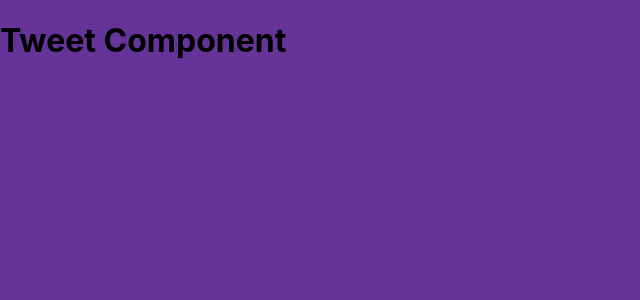
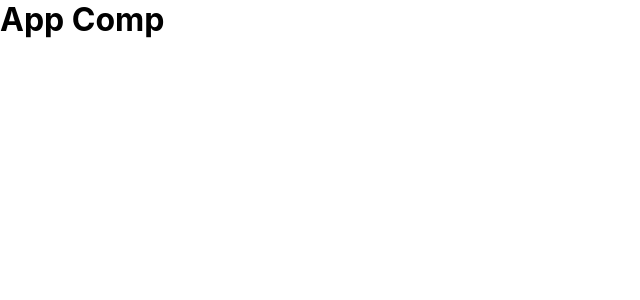
Before and after one commit to Sithija97/React-Development, a React (Create React App) app: page / in a window 1280 px wide. Shown: the top 300 px of the page, without its empty margins (0-640 px from the left). Built offline with nearby package versions, Linux system fonts and the light colour scheme.

Commit message:
played with the code

```diff
--- a/src/App.css
+++ b/src/App.css
@@ -1,4 +1,11 @@
-
-*{
-  background-color:rebeccapurple;
+/* *{
+  background-color: limegreen;
+} */
+.app{
+  background: yellowgreen;
 }
+.TweetScreen{
+  border: 5px,black;
+  color: black;
+  background-color: aliceblue;
+}
--- a/src/App.js
+++ b/src/App.js
@@ -1,12 +1,13 @@
-import React from 'react';
+import React from "react";
 import './App.css';
-import Tweet from "./components/Tweet";
+
+import Tweet from "./Tweet";
 
 function App() {
   return (
-    <div class="container">
-      <Tweet/>
-    </div>
+    <view className="app">
+      <h1>App Comp</h1>
+    </view>
   );
 }
 
--- /dev/null
+++ b/src/Tweet.js
@@ -0,0 +1,11 @@
+import React from "react";
+import './App.css';
+export default function Tweet(){
+    return(
+        <div className ="TweetScreen">
+            <h3>Name</h3>
+            <h3>Message</h3>
+            <h2>likes</h2>
+        </div>
+    );
+}
--- a/src/components/Tweet.js
+++ /dev/null
@@ -1,9 +0,0 @@
-import React from "react";
-import "./styles/TweetStyling.css"
-export default function Tweet(){
-    return(
-        <div class ="TweetScreen">
-            <h1>Tweet Component</h1>
-        </div>
-    );
-}
--- a/src/components/styles/TweetStyling.css
+++ /dev/null
@@ -1,3 +0,0 @@
-.TweetScreen{
-    background-color: slateblue;
-}
--- a/src/index.css
+++ b/src/index.css
@@ -1,4 +1,10 @@
-body {
+*{
+  margin: 0;
+  padding: 0;
+  box-sizing: border-box;
+}
+
+  body {
   margin: 0;
   font-family: -apple-system, BlinkMacSystemFont, 'Segoe UI', 'Roboto', 'Oxygen',
     'Ubuntu', 'Cantarell', 'Fira Sans', 'Droid Sans', 'Helvetica Neue',
```
